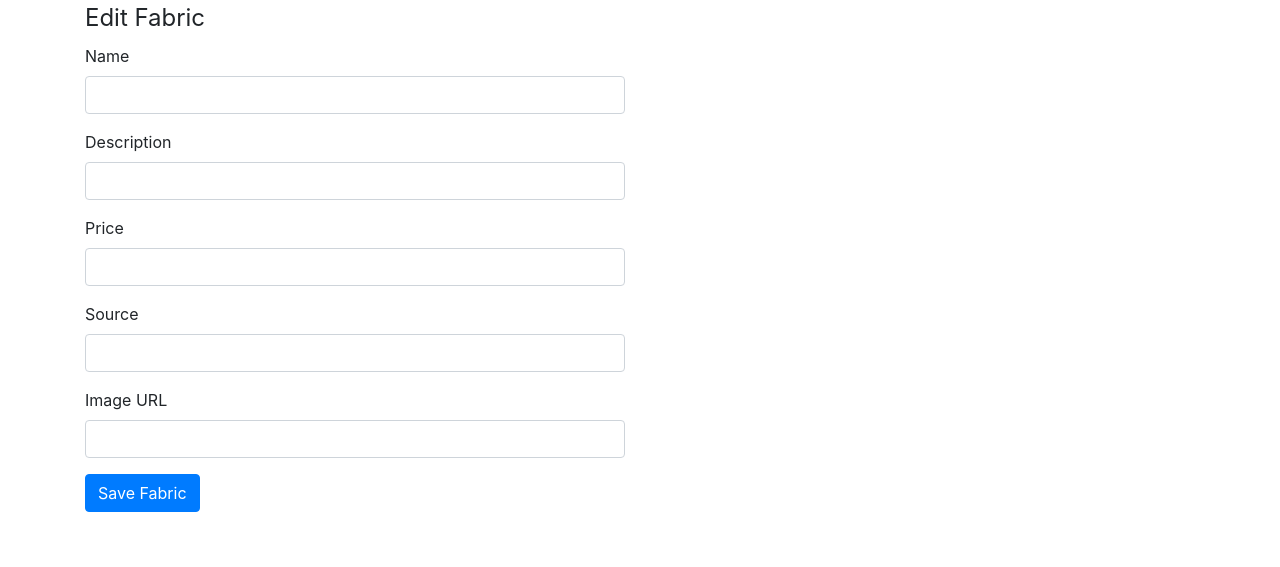
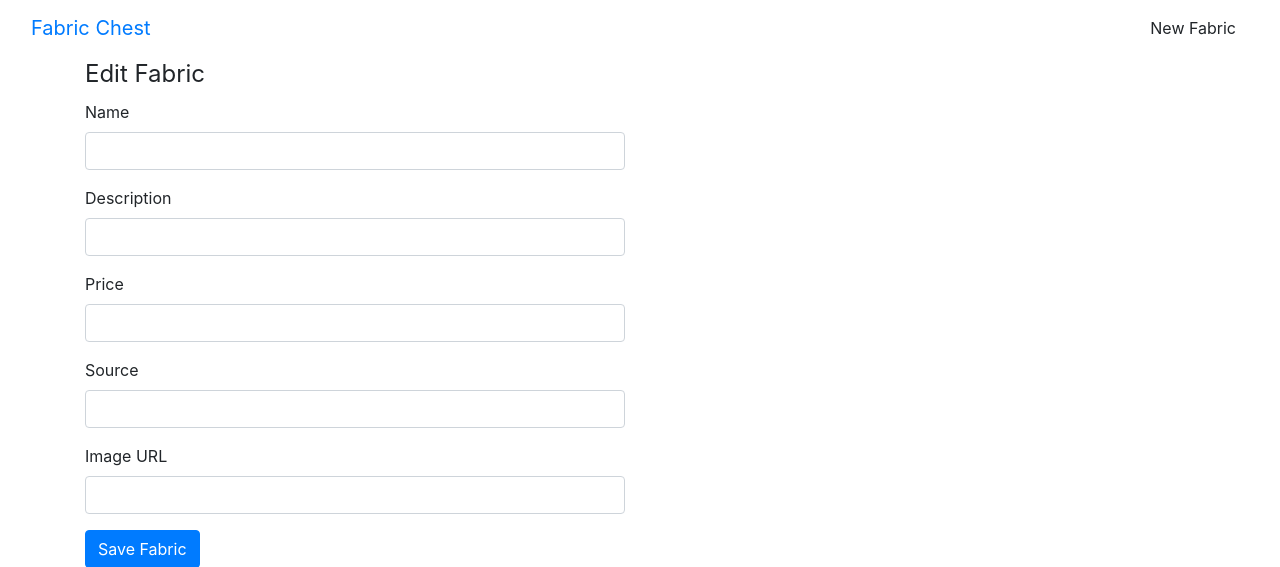
Before and after one commit to KitsuneNoctus/Contractor-Project, a Flask app: page /fabrics/new in a window 1280 px wide. Shown: the top 567 px of the page. Run offline with Flask 2, Linux system fonts and the light colour scheme; some libraries are stand-ins or nearby versions.

Commit message:
Added navbar

```diff
--- a/templates/base.html
+++ b/templates/base.html
@@ -6,6 +6,7 @@
     <link rel='stylesheet' href='https://maxcdn.bootstrapcdn.com/bootstrap/4.3.1/css/bootstrap.min.css'>
 </head>
 <body>
+    {% include 'partials/navbar.html' %}
     <div class='container'>
         {% block content %}
             BODY CONTENT GOES HERE
--- a/templates/home_index.html
+++ b/templates/home_index.html
@@ -2,7 +2,7 @@
 {% extends 'base.html' %}
 {% block content %}
 <h1>Fabrics</h1>
-<a href='/fabrics/new' class='button'>New Fabric</a>
+
 <div class='row'>
     {% for fabric in fabrics %}
         <div class='col-md-3'>
--- /dev/null
+++ b/templates/partials/navbar.html
@@ -0,0 +1,14 @@
+<!-- templates/partials/navbar.html -->
+
+<nav class='navbar navbar-default'>
+    <div class='container-fluid'>
+        <div class='navbar-header'>
+            <a class='navbar-brand' href='/'>
+                Fabric Chest
+            </a>
+        </div>
+        <div class='pull-right'>
+            <a href='/fabrics/new' class='btn btn-default navbar-btn'>New Fabric</a>
+        </div>
+    </div>
+</nav>
```
Also changed, not shown: 2 other files.
